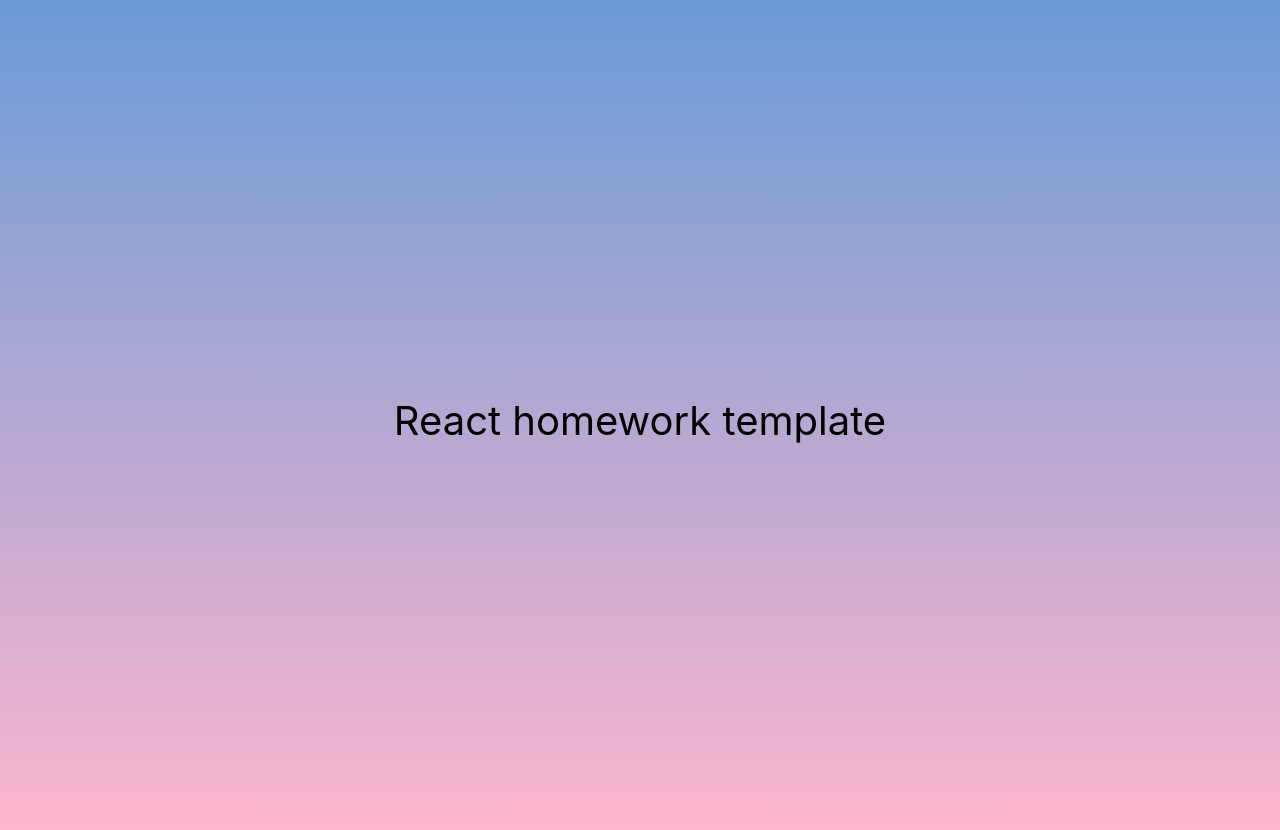
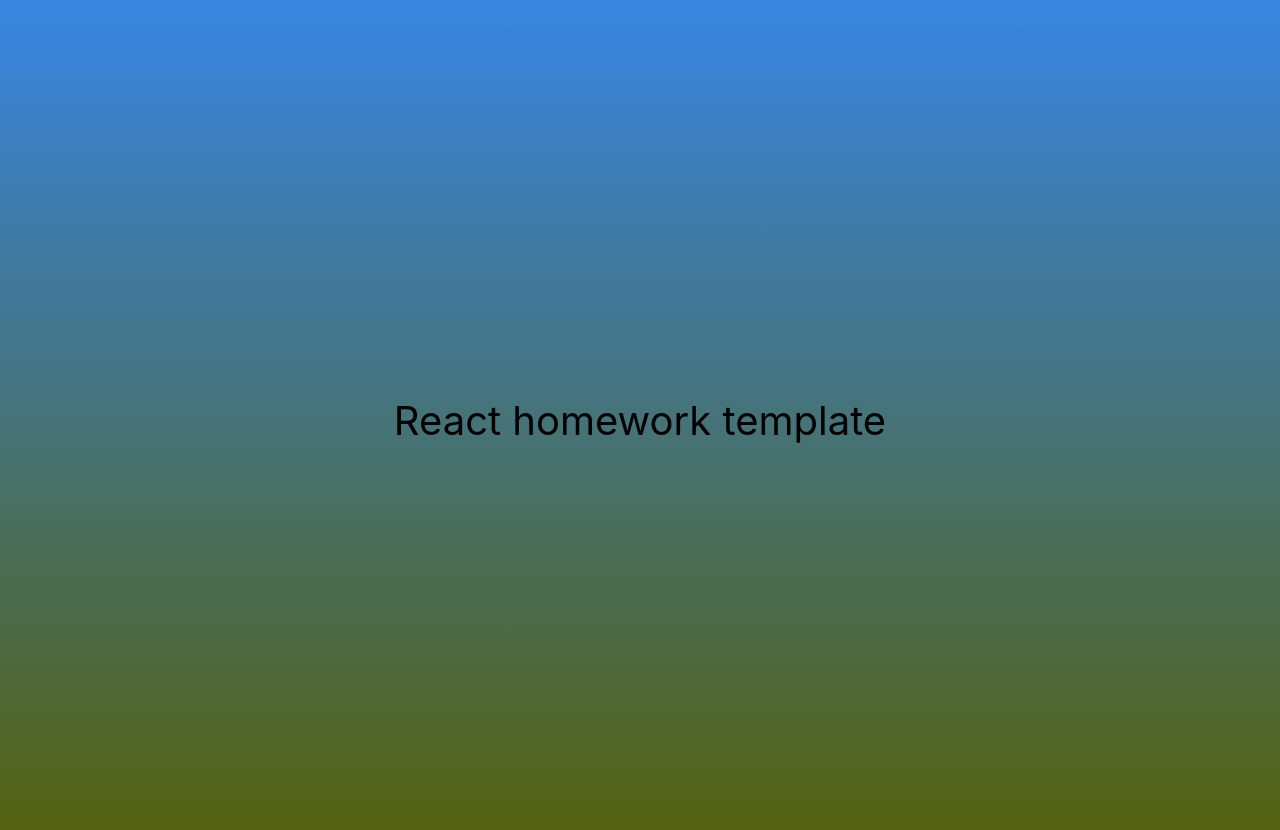
Before and after one commit to DmitriyAlyoshin/goit-react-hw-08-phonebook-, a React (Create React App) app: page / in a window 1280 px wide. Shown: the top 830 px of the page. Built offline with nearby package versions, Linux system fonts and the light colour scheme.

Commit message:
Start_version_05

```diff
--- a/src/index.css
+++ b/src/index.css
@@ -12,7 +12,7 @@ body {
   -webkit-font-smoothing: antialiased;
   -moz-osx-font-smoothing: grayscale;
 
-  background: linear-gradient(180deg, #6a9bd8 0%, #ffb6cd 100%);
+  background: linear-gradient(180deg, #3885e2 0%, #54610e 100%);
 
   min-height: 100vh;
   display: flex;
```
